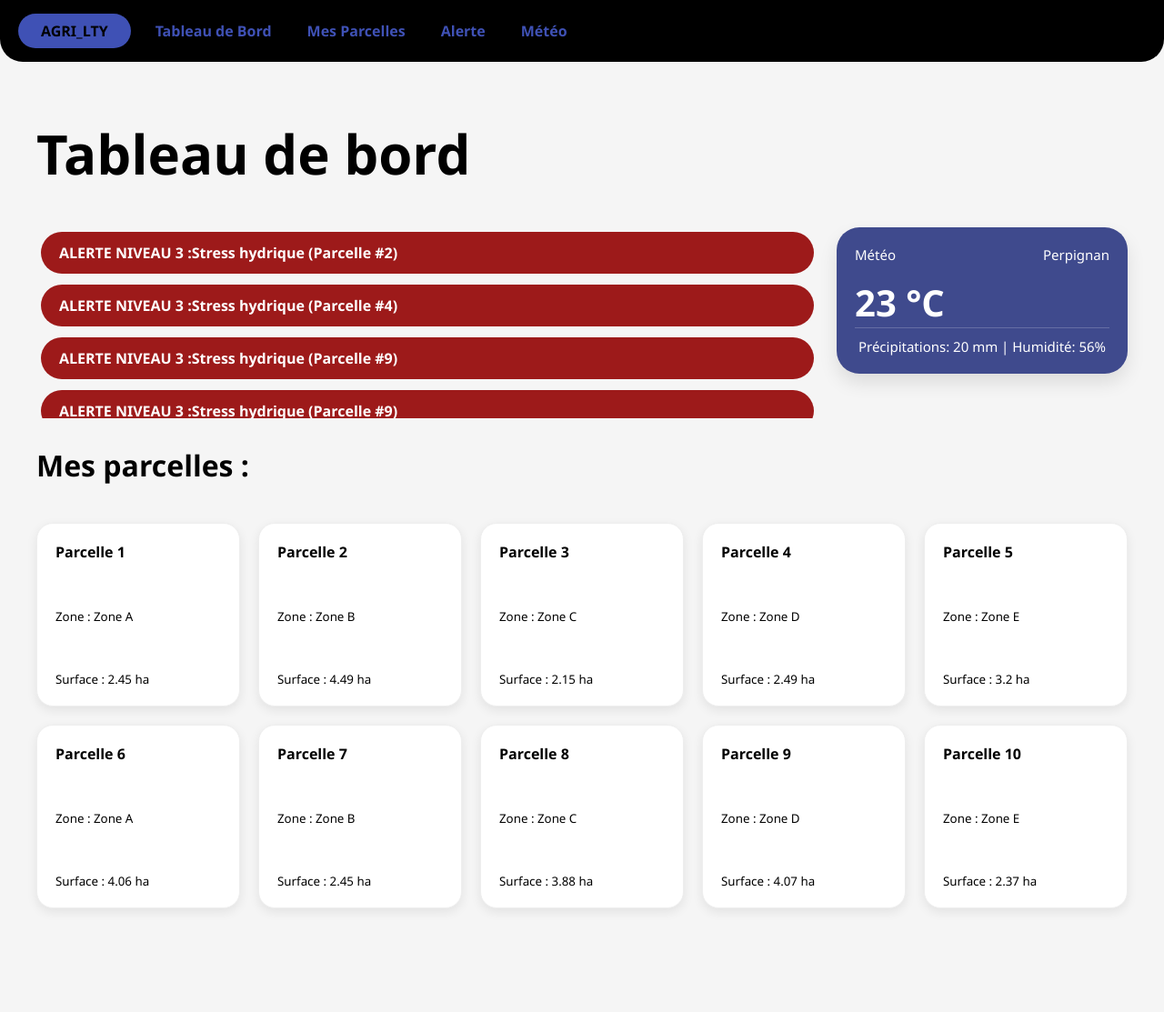
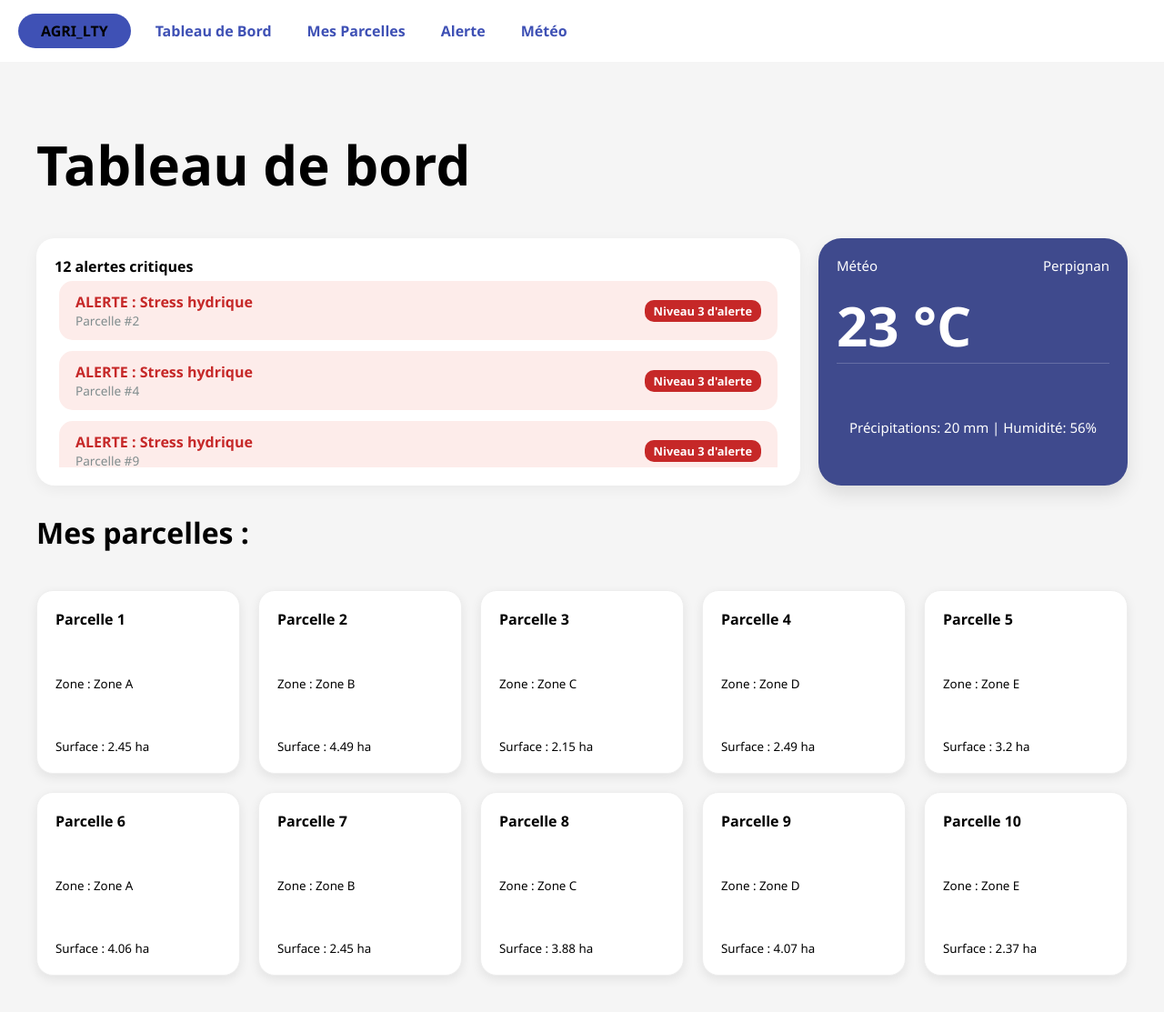
Before and after one commit to El-lulu/Projet-d-tude-B2B, a Flask app: page / in a window 1280 px wide. Shown: the whole page at 91% size. Before the commit the page ends 1001 px from the top, so only its background shows below. Run offline with Flask 3, Linux system fonts and the light colour scheme; data comes from the database, SQL or seed files in the repository.

Commit message:
Css index version final

```diff
--- a/static/style.css
+++ b/static/style.css
@@ -6,14 +6,18 @@ body {
 }
 
 .nav_bar {
-    background-color: #000000;
+    position: fixed;
+    top: 0;
+    left: 0;
+    width: 100%;
+    z-index: 9999;
+    background-color: #ffffff;
     padding: 15px 20px;
-    border-bottom-left-radius: 25px;
-    border-bottom-right-radius: 25px;
     display: flex;
-    flex-wrap: wrap;
     align-items: center;
     gap: 15px;
+    box-sizing: border-box;
+    box-shadow: #000000;
 }
 
 .logo {
@@ -32,6 +36,7 @@ body {
     font-weight: bold;
     padding: 8px 12px;
     transition: 0.3s;
+
 }
 
 .nav_link:hover {
@@ -44,15 +49,15 @@ body {
     max-width: 1200px;
     margin: auto;
     padding: 20px;
+    margin-top: 80px;
 }
 
 .dashboard_top {
     display: flex;
-    justify-content: space-between;
-    align-items: flex-start;
+    align-items: stretch;
+    gap: 20px;
     margin-bottom: 30px;
-    gap: 20px;
-    flex-wrap: wrap;
+    width: 100%;
 }
 
 .dashboard_title{
@@ -70,26 +75,60 @@ body {
     min-width: 200px;
 }
 
+.alerts_card {
+    background: white;
+    border-radius: 20px;
+    padding: 20px;
+    box-shadow: 0 4px 15px rgba(0,0,0,0.05);
+    flex: 1;
+}
+
 .alert_box {
-    background-color: rgb(157, 26, 26);
-    color: white;
-    padding: 12px 20px;
-    border-radius: 25px;
+    background-color: #fdecea;
+    color: #c62828;
+    padding: 12px 18px;
+    border-radius: 15px;
     display: flex;
     align-items: center;
+    justify-content: space-between;
+}
+
+.alert_content {
+    display: flex;
+    flex-direction: column;
+}
+
+.alert_content {
+    display: flex;
+    flex-direction: column;
+}
+
+.alert_content span {
     font-weight: bold;
-    word-break: break-word;
+}
+
+.alert_content small {
+    color: #7f8c8d;
+    font-size: 0.85rem;
+}
+
+.alert_badge {
+    background: #c62828;
+    color: white;
+    font-size: 0.8rem;
+    font-weight: bold;
+    padding: 3px 10px;
+    border-radius: 10px;
 }
 
 .meteo {
+    width: 300px;
+    flex-shrink: 0;
     background-color: #3f4a8d;
     color: white;
     padding: 20px;
     border-radius: 25px;
-    width: 100%;
-    max-width: 280px;
-    box-shadow: 0 10px 20px rgba(0,0,0,0.1);
-    flex-shrink: 0;
+    box-shadow: 0 10px 20px rgba(0,0,0,0.1)
 }
 
 .meteo_top {
@@ -102,7 +141,7 @@ body {
 }
 
 .temperature {
-    font-size: 40px;
+    font-size: 60px;
     font-weight: bold;
 }
 
@@ -110,7 +149,7 @@ body {
     font-size: 15px;
     text-align: center;
     border-top: 1px solid rgba(255,255,255,0.2);
-    padding-top: 10px;
+    padding-top: 60px;
     word-break: break-word;
 }
 
--- a/templates/main.html
+++ b/templates/main.html
@@ -21,14 +21,25 @@
         <h1 class="dashboard_title">Tableau de bord</h1>
 
         <div class="dashboard_top">
-            <div class="alerts_container">
-            {% for alerte in alertes_critiques %}
-                <div class="alert_box">
-                    <span>ALERTE NIVEAU 3 : </span> {{ alerte['type'] }}
-                    (Parcelle #{{ alerte['parcelle_id'] }})
+            <div class="alerts_card">
+
+                <div class="alerts_header">
+                    <strong>{{ alertes_critiques|length }} alertes critiques</strong>
+                </div>
+
+                <div class="alerts_container">
+                    {% for alerte in alertes_critiques %}
+                        <div class="alert_box">
+                            <div class="alert_content">
+                                <span>ALERTE : {{ alerte['type'] }}</span>
+                                <small>Parcelle #{{ alerte['parcelle_id'] }}</small>
+                            </div>
+                            <div class="alert_badge">Niveau 3 d'alerte</div>
+                        </div>
+                    {% endfor %}
+                </div>
             </div>
-            {% endfor %}
-        </div>
+
 
             <div class="meteo">
                 <div class="meteo_top">
```
